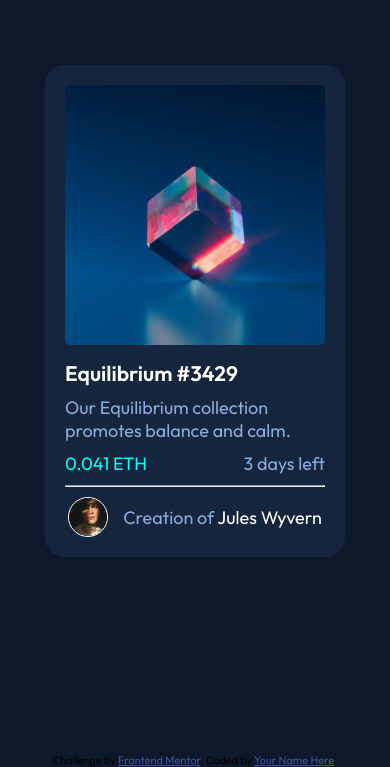
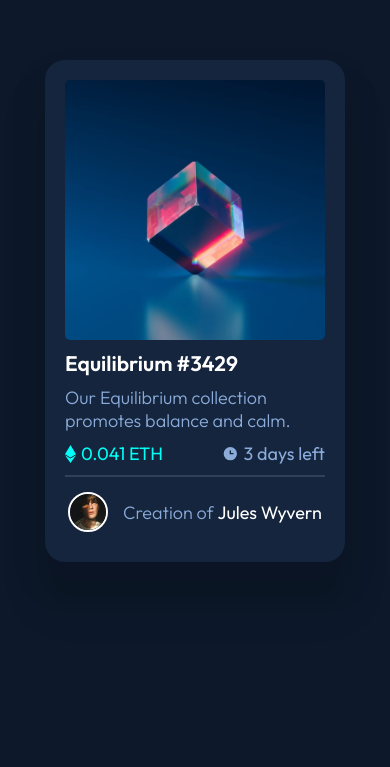
Before and after one commit to JGAMIX7/nft-card-component, a plain HTML site: page index.html in a window 390 px wide. Shown: the part 111-878 px from the top of the page. After the commit the page ends 844 px from the top, so only its background shows below. Drawn offline with Linux system fonts and the light colour scheme.

Commit message:
html modified, css responsive fix

```diff
--- a/index.html
+++ b/index.html
@@ -8,35 +8,30 @@
   <link rel="stylesheet" href="style.css">
   <title>Frontend Mentor | NFT preview card component</title>
 
-  <!-- Feel free to remove these styles or customise in your own stylesheet 👍 -->
-  <style>
-    .attribution { font-size: 11px; text-align: center; margin-top: 20px; }
-    .attribution a { color: hsl(228, 45%, 44%); }
-  </style>
 </head>
 <body>
   <div class="container">
     <div class="card">
-      <img src="images/image-equilibrium.jpg" alt="NFT image" class="card-img">
-      <h3 class="card-title">Equilibrium #3429</h3>
+      <div class="card-product-img">
+        <img src="images/image-equilibrium.jpg" alt="NFT image">
+      </div>
+
+      <div class="card-content">
+        <a href="#"><h3 class="card-title">Equilibrium #3429</h3></a>
         <p class="card-description">
           Our Equilibrium collection promotes balance and calm.
         </p>
         <div class="card-details">
-        <span class="card-nft-price">0.041 ETH</span>
-        <span class="card-nft-daysleft">3 days left</span>
+          <span class="card-nft-price"><img src="images/icon-ethereum.svg" alt="Ethereum icon"> 0.041 ETH</span>
+          <span class="card-nft-daysleft"><img src="images/icon-clock.svg" alt="Clock icon"> 3 days left</span>
         </div>
         <hr>
         <div class="card-author">
           <img src="images/image-avatar.png" alt="Avatar image">
-        <p class="card-author-text">Creation of <span class="card-author-text-modified">Jules Wyvern</span></p>
+          <p class="card-author-text">Creation of <a href="#" class="card-author-text-modified">Jules Wyvern</a></p>
         </div>
       </div>
     </div>
-
-  <div class="attribution">
-    Challenge by <a href="https://www.frontendmentor.io?ref=challenge" target="_blank">Frontend Mentor</a>.
-    Coded by <a href="#">Your Name Here</a>.
   </div>
 </body>
 </html>
--- a/style.css
+++ b/style.css
@@ -12,75 +12,138 @@ body{
   font-size: 18px;
 }
 
+a{text-decoration: none;}
+
+p{font-weight: 300;}
+
+hr{border: 1px solid hsl(215, 32%, 27%);}
+
 .container{
   display: flex;
   justify-content: center;
   align-items: center;
   height: 100vh;
+  flex-wrap: wrap;
 }
 
 .card{
   max-width: 300px;
+  margin: 10px 20px;
   padding: 20px;
   border-radius: 20px;
   overflow: hidden;
   background: hsl(216, 50%, 16%);
+  box-shadow: 0px 20px 25px 15px rgba(0, 0, 0, 0.05),
+              0px 40px 30px 15px rgba(0, 0, 0, 0.1);
 }
 
-.card .card-img{
+/* Card image */
+.card .card-product-img{
+  position: relative;
+  border-radius: 5px;
+  overflow: hidden;
+  cursor: pointer;
+  transition: .4s ease;
+}
+.card .card-product-img::after{
+  content: url(images/icon-view.svg);
+  background: hsla(178, 100%, 50%, 0.5);
+  position: absolute;
+  inset: 0;
+  display: flex;
+  justify-content: center;
+  align-items: center;
+  opacity: 0;
+  transition: all 0.3s ease;
+}
+.card .card-product-img:hover::after{opacity: 1;}
+
+.card .card-product-img img{
   width: 100%;
-  height: 100%;
-  border-radius: 5px;
-  object-fit: cover;
+  display: block;
 }
 
-.card .card-title{
-  color: hsl(0, 0%, 100%);
+/* Card Content */
+.card .card-content{
   margin: 10px 0;
 }
 
-.card .card-description{
+.card .card-content .card-title{
+  color: hsl(0, 0%, 100%);
+  transition: .4s ease;
+  cursor: pointer;
+}
+.card .card-content .card-title:hover{
+  color: hsl(178, 100%, 50%);
+}
+
+.card .card-content .card-description{
+  margin: 10px 0;
   color: hsl(215, 51%, 70%);
 }
 
-.card .card-details{
-  margin: 10px 0;
+.card .card-content .card-details{
   display: flex;
   justify-content: space-between;
+  margin-bottom: 10px;
 }
 
-.card .card-details .card-nft-price{
+.card .card-content .card-details .card-nft-price,
+.card  .card-details .card-nft-daysleft{
+  display: flex;
+  align-items: center;
+  gap: 5px;
+  font-weight: 400;
+}
+
+.card .card-content .card-details .card-nft-price{
   color: hsl(178, 100%, 50%);
 }
 
-.card .card-details .card-nft-daysleft{
+.card .card-content .card-details .card-nft-daysleft{
   color: hsl(215, 51%, 70%);
 }
 
-
-
-hr{
-  background-color: hsl(215, 32%, 27%);
-}
-
-.card .card-author{
+.card .card-content .card-author{
   display: flex;
   justify-content: center;
   align-items: center;
   gap: 15px;
-  margin-top: 10px;
+  margin: 15px 0 0;
 }
 
-.card .card-author img{
+.card .card-content .card-author img{
   height: 40px;
-  border: 1px solid hsl(0, 0%, 100%);
+  border: 2px solid hsl(0, 0%, 100%);
   border-radius: 50%;
 }
 
-.card .card-author-text{
+.card .card-content .card-author-text{
   color: hsl(215, 51%, 70%);
 }
 
-.card .card-author-text-modified{
+.card .card-content .card-author-text-modified{
   color: hsl(0, 0%, 100%);
+  font-weight: 400;
+  transition: .4s ease;
+  cursor: pointer;
 }
+.card .card-content .card-author-text-modified:hover{
+  color:  hsl(178, 100%, 50%);
+}
+
+/* RESPONSIVE */
+@media screen and (max-width: 360px) {
+  .card{
+    min-width: 280px;
+  }
+
+  .card .card-content .card-title{
+    font-size: 1.10em;
+  }
+
+  p{
+    font-size: 0.90em;
+  }
+
+}
```
Lines whose indentation alone changed are shown as unchanged.
